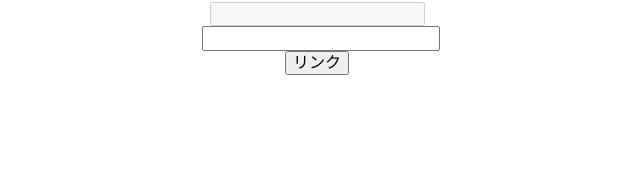
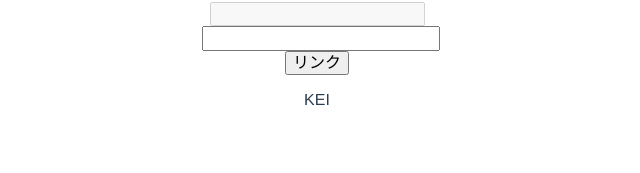
Before and after one commit to noguchi-makito/drive-site, a Vue app: page /hellow in a window 1280 px wide. Shown: the part 127-300 px from the top of the page, without its empty margins (323-963 px from the left). Built offline with nearby package versions, Linux system fonts and the light colour scheme.

Commit message:
子コンポーネントのデータ受け渡し

```diff
--- a/src/components/HelloWorld.vue
+++ b/src/components/HelloWorld.vue
@@ -11,15 +11,19 @@
       </div>
     </div>
     <button type="button" v-on:click="link">リンク</button>
+
+    <hellow v-bind:name="name" @nameWasReset="name= $event"></hellow>
   </div>
 </template>
 
 <script>
+import hellow from "./parts/hellow";
 export default {
   data() {
     return {
       checked: false,
-      isChecked: false
+      isChecked: false,
+      name: "KEI"
     };
   },
 
@@ -38,6 +42,9 @@ export default {
     iconType: function() {
       return this.isChecked ? "openIcon" : "closeIcon";
     }
+  },
+  components: {
+    hellow
   }
 };
 </script>
--- /dev/null
+++ b/src/components/parts/hellow.vue
@@ -0,0 +1,23 @@
+<template>
+  <div>
+    <p>{{name}}</p>
+  </div>
+</template>
+
+<script>
+export default {
+  props: ["name"],
+  data() {
+    return {};
+  },
+  methods: {
+    resetName: function() {
+      (this.myName = "KEI"), this.$emit("nameWasReset", this.myName);
+    }
+  }
+};
+</script>
+
+<!-- Add "scoped" attribute to limit CSS to this component only -->
+<style scoped>
+</style>
```
Also changed, not shown: src/components/parts/sidebar.vue (+12 -12 lines).
